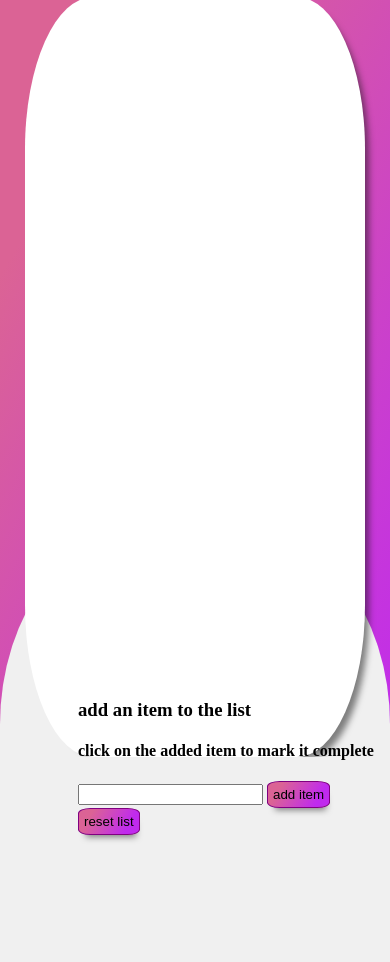
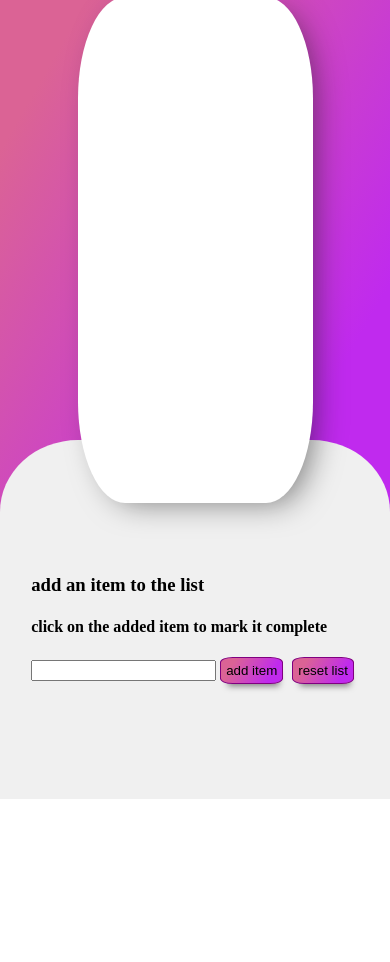
Before and after one commit to Hadas89/to-do-list, a plain HTML site: page index.html in a window 390 px wide. Shown: the part 120-1082 px from the top of the page. After the commit the page ends 919 px from the top, so only its background shows below. Drawn offline with Linux system fonts and the light colour scheme.

Commit message:
adding responsiveness

```diff
--- a/index.html
+++ b/index.html
@@ -14,17 +14,18 @@
         <ul class="list"></ul>
       </section>
       <section class="bottom-bcg">
-        <div class="bottom-bcg-circle"></div>
+        <div class="bottom-bcg-circle">
+          <section class="user-input">
+            <h3>add an item to the list</h3>
+            <h4>click on the added item to mark it complete</h4>
+            <input type="text" name="list-item" id="list-item" value="" />
+            <button class="add-item">add item</button>
+            <button class="reset-button">reset list</button>
+          </section>
+        </div>
       </section>
     </main>
 
-    <section class="user-input">
-      <h3>add an item to the list</h3>
-      <h4>click on the added item to mark it complete</h4>
-      <input type="text" name="list-item" id="list-item" value="" />
-      <button class="add-item">add item</button>
-      <button class="reset-button">reset list</button>
-    </section>
     <script src="script.js"></script>
   </body>
 </html>
--- a/script.js
+++ b/script.js
@@ -21,32 +21,22 @@ window.onload = function() {
 
       listitemsarr.forEach(function(element) {
         element.addEventListener('click', function() {
-          this.style.textDecorationLine = 'line-through';
-          this.style.color = 'grey';
-          console.log(listitemsarr);
+          console.log(element);
+          this.classList.add('complete');
         });
-
-    })
-
       });
-
+    });
   },
-reset:function () {
+  reset: function() {
     var resetbtn = document.getElementsByClassName('reset-button')[0];
-    resetbtn.addEventListener('click', function () {
+    resetbtn.addEventListener('click', function() {
       var listitems = document.querySelectorAll('.list li');
-        for (let i = 0; i <listitems.length; i++) {
+      for (let i = 0; i < listitems.length; i++) {
         listitems[i].innerHTML = '';
-
       }
-    })
+    });
   }
-
-
-}
-
-
-
+};
 
 todo.addToList();
-  todo.reset()
+todo.reset();
--- a/style.scss
+++ b/style.scss
@@ -15,6 +15,7 @@ body {
     margin: 0;
     padding: 40px 0;
     color: $deepcolor;
+    text-shadow: -2px 3px 5px black;
     text-align: center;
     text-transform: uppercase;
   }
@@ -23,45 +24,72 @@ body {
 .bottom-bcg-circle {
   z-index: -1;
   width: 100%;
-  bottom: 150px;
+  top: 83%;
   position: absolute;
-  border-radius: 40%;
-  min-height: 60vh;
+  border-radius: 35% 35% 0 0;
+  min-height: 42.5vh;
   background-color: $deepcolor;
-}
-
-.bottom-bcg {
-  position: relative;
-  min-height: 50vh;
   display: flex;
   align-items: center;
   justify-content: center;
-  background-color: $deepcolor;
+
+  @media only screen and (max-width: 556px) {
+    border-radius: 20% 20% 0 0;
+  }
+
+  @media only screen and (min-width: 1024px) and (max-width: 1200px) {
+    top: 74%;
+    border-radius: 20% 20% 0 0;
+  }
+
+  .user-input {
+    position: absolute;
+
+    button {
+      margin-right: 5px;
+      padding: 5px;
+      cursor: pointer;
+      background: linear-gradient(120deg, #db6395 20%, #c02aee 80%);
+      border: 1px solid purple;
+      box-shadow: 2px 8px 6px -6px rgba(22, 22, 22, 0.527);
+      border-radius: 20%;
+    }
+  }
+}
+.bottom-bcg {
+  //   margin:0;
+  // width:100%;
+  // background-color:black;
+  //  top:50%;
+  //   min-height: 32vh;
+  //   display: flex;
+  //   align-items: center;
+  //   justify-content: center;
+  //   background-color: $deepcolor;
 }
 
 .list-area {
-  //   z-index: 2;
-  //   background-color: rgb(124, 33, 33);
-  //   min-height: 90vh;
-  //   width: 400px;
-  //   border-radius: 20%;
-  //   margin: 0 auto;
-  //   box-shadow:0 8px 6px -6px black;
+
 
   ul {
-    box-shadow: 10px 8px 6px -6px rgba(22, 22, 22, 0.527);
+    box-shadow: 10px 8px 30px -8px rgba(22, 22, 22, 0.527);
     background-color: white;
-    height: 90vh;
-    width: 400px;
+    min-height: 60vh;
+    width: 20%;
     border-radius: 20%;
     margin: 0 auto;
     display: flex;
     flex-direction: column;
     align-items: flex-start;
     justify-content: flex-start;
+    overflow: hidden;
 
-    @media only screen and (max-width: 446px) {
-      width: 300px;
+    @media only screen and (max-width: 768px) {
+      width: 50%;
+    }
+
+    @media only screen and (min-width: 1024px) and (max-width: 1200px) {
+      width: 40%;
     }
   }
 
@@ -70,28 +98,15 @@ body {
     cursor: pointer;
     list-style: none;
     padding-top: 20px;
-    text-decoration-line: none;
     color: black;
-  }
-}
 
-.user-input {
-  top: 900px;
-  left: 30%;
-  position: absolute;
+    &.complete {
+      text-decoration: line-through;
+      color: grey;
+    }
 
-  @media only screen and (max-width: 446px) {
-    left: 20%;
-    top: 800px;
+
   }
 
-  button {
-    margin-right: 5px;
-    padding: 5px;
-    cursor: pointer;
-    background: linear-gradient(120deg, #db6395 20%, #c02aee 80%);
-    border: 1px solid purple;
-    box-shadow: 2px 8px 6px -6px rgba(22, 22, 22, 0.527);
-    border-radius: 20%;
-  }
+
 }
```
Also changed, not shown: style.css, 1 other file. Lines whose indentation alone changed are shown as unchanged.
